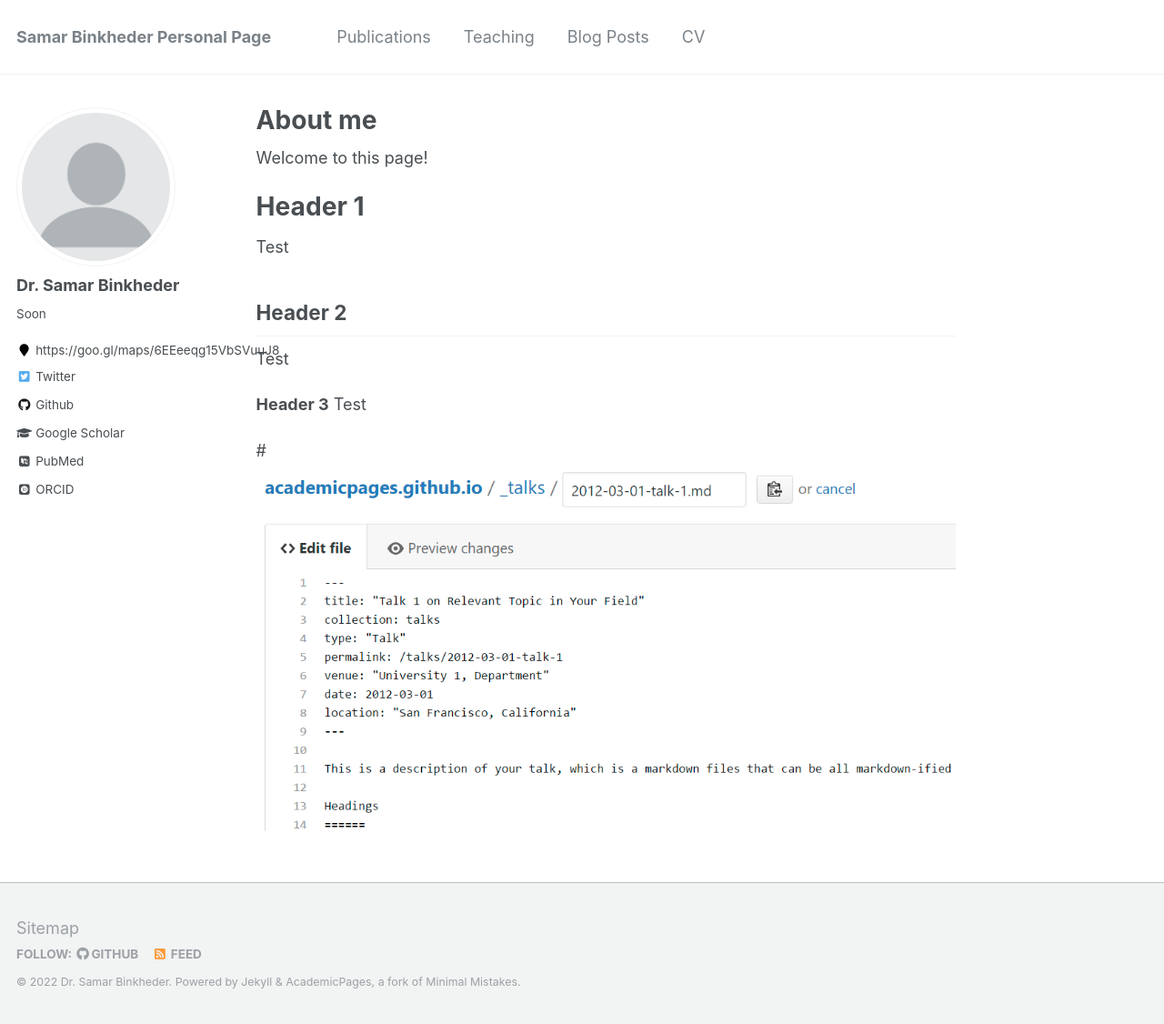
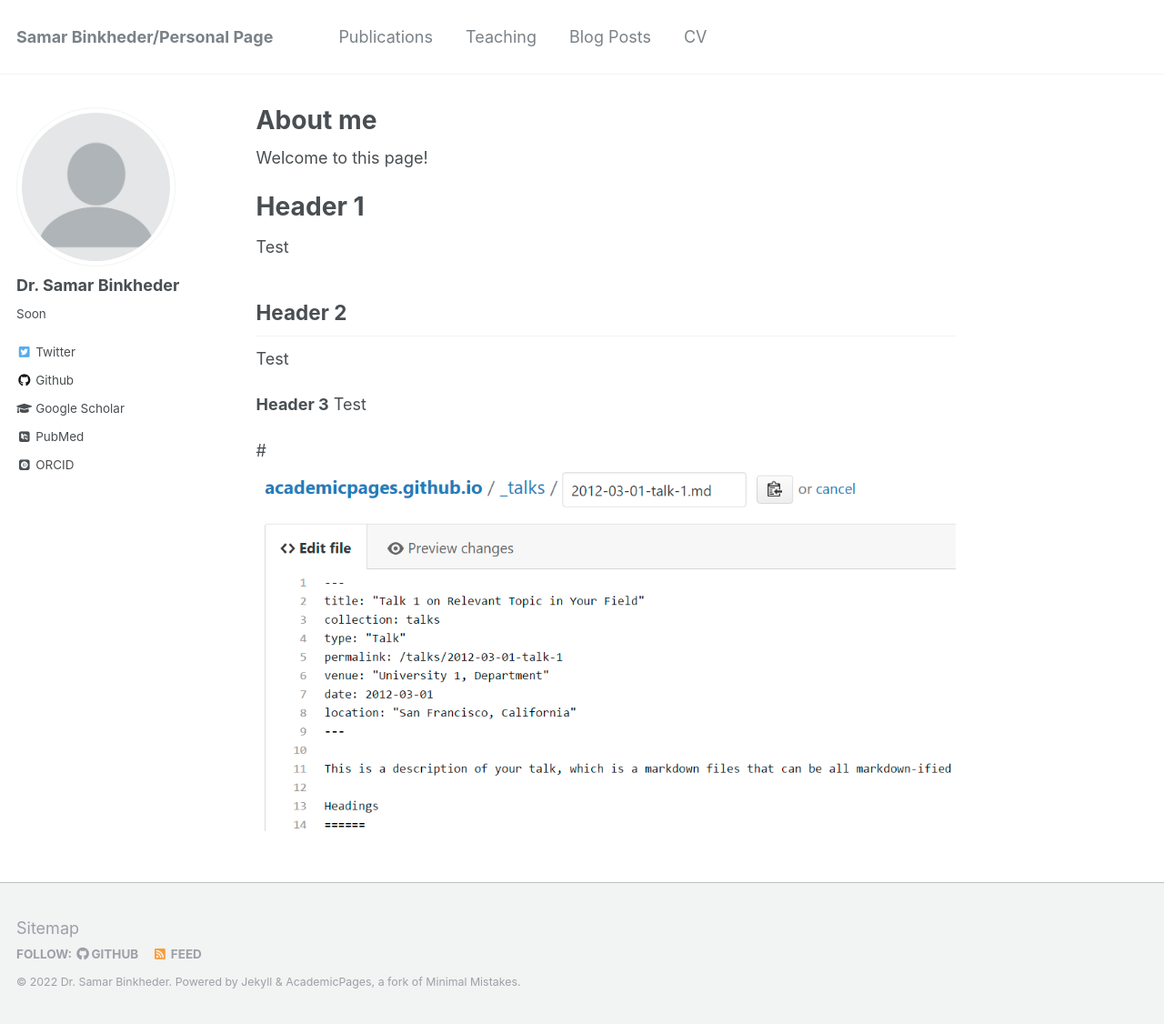
Before and after one commit to SamarBinkheder/SamarBinkheder.github.io, a Jekyll site: the page built from _pages/about.md, in a window 1280 px wide and 1126 px high. Shown: the whole window at 91% size. Built offline with Jekyll 4.4.1, drawn with Linux system fonts in a browser that asks for light colours; some web fonts are replaced; some of the changed lines change nothing that is shown.

Commit message:
Update config file

```diff
--- a/_config.yml
+++ b/_config.yml
@@ -7,7 +7,7 @@
 
 # Site Settings
 locale                   : "en-US"
-title                    : "Samar Binkheder Personal Page"
+title                    : "Samar Binkheder/Personal Page"
 title_separator          : "-"
 name                     : &name "Dr. Samar Binkheder"
 description              : &description "Soon"
@@ -83,7 +83,7 @@ author:
   name             : "Dr. Samar Binkheder"
   avatar           : "profile.png"
   bio              : "Soon"
-  location         : "https://goo.gl/maps/6EEeeqg15VbSVuuJ8"
+  location         :
   employer         :
   pubmed           : "https://pubmed.ncbi.nlm.nih.gov/?term=Samar+Binkheder"
   googlescholar    : "https://scholar.google.com/citations?user=8w0UsjwAAAAJ&hl=en"
@@ -96,7 +96,7 @@ author:
   flickr           :
   facebook         :
   foursquare       :
-  github           : "academicpages"
+  github           : ""
   google_plus      :
   keybase          :
   instagram        :
```
